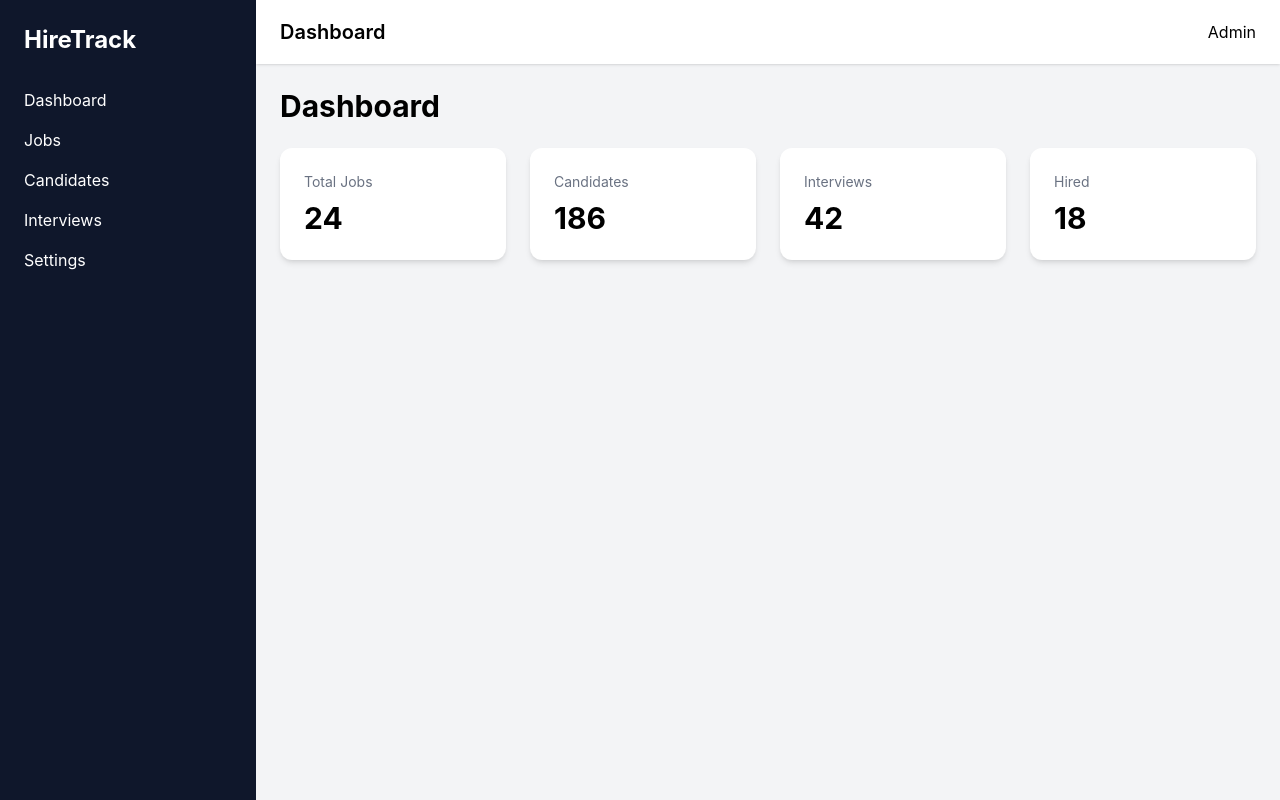
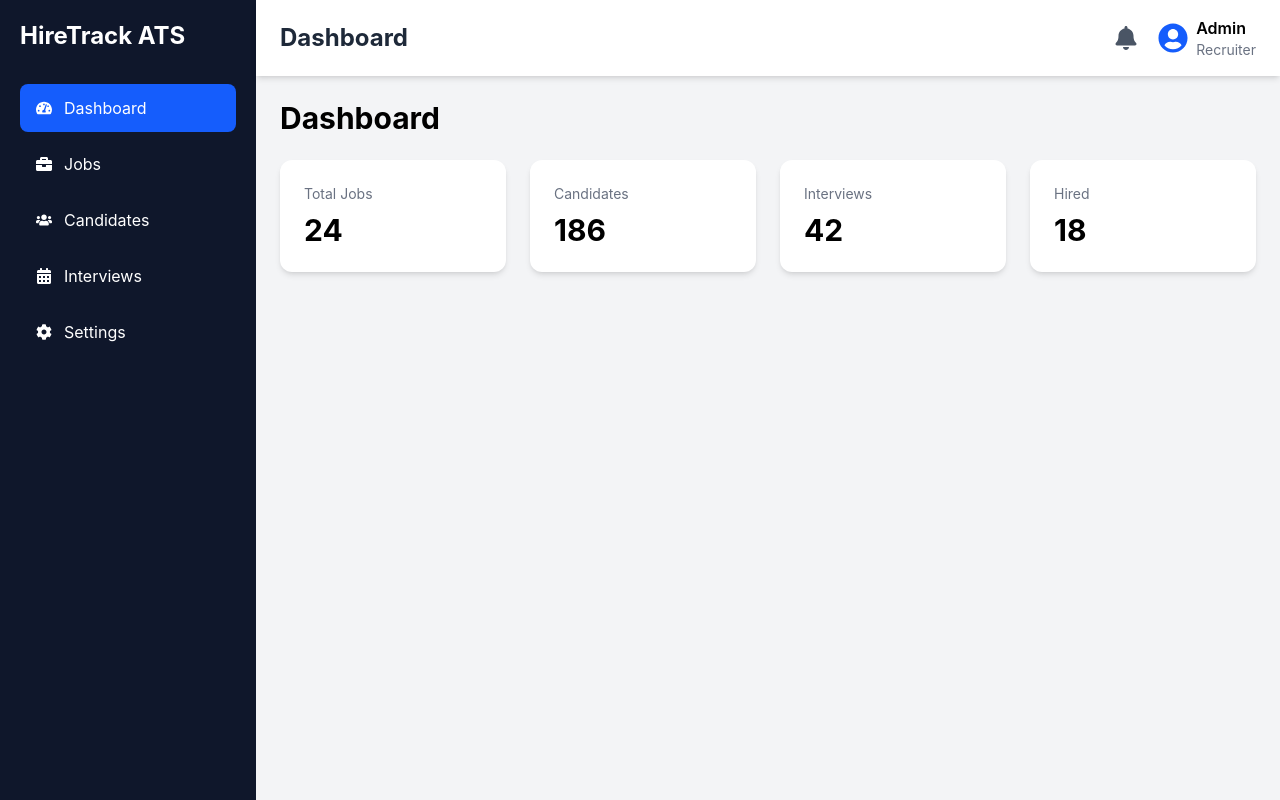
Before and after one commit to Komal0124-byt/HireTrack-ATS, a React app in the folder frontend/: page / in a window 1280 px wide. Built offline with nearby package versions, Linux system fonts and the light colour scheme; the HTML template or start-up script is replaced by a standard one.

Commit message:
Build dashboard layout with sidebar and navbar

```diff
--- a/frontend/src/components/layout/Navbar.jsx
+++ b/frontend/src/components/layout/Navbar.jsx
@@ -1,12 +1,31 @@
+import { FaBell, FaUserCircle } from "react-icons/fa";
+
 function Navbar() {
   return (
-    <header className="h-16 bg-white shadow flex items-center justify-between px-6">
-      <h2 className="text-xl font-semibold">
-        Dashboard
-      </h2>
+    <header className="bg-white shadow-md px-6 py-4 flex items-center justify-between">
+      {/* Left */}
+      <div>
+        <h2 className="text-2xl font-bold text-gray-800">
+          Dashboard
+        </h2>
+      </div>
 
-      <div>
-        Admin
+      {/* Right */}
+      <div className="flex items-center gap-5">
+        <button className="text-2xl text-gray-600 hover:text-blue-600">
+          <FaBell />
+        </button>
+
+        <div className="flex items-center gap-2 cursor-pointer">
+          <FaUserCircle className="text-3xl text-blue-600" />
+
+          <div>
+            <h3 className="font-semibold">Admin</h3>
+            <p className="text-sm text-gray-500">
+              Recruiter
+            </p>
+          </div>
+        </div>
       </div>
     </header>
   );
--- a/frontend/src/components/layout/Sidebar.jsx
+++ b/frontend/src/components/layout/Sidebar.jsx
@@ -1,17 +1,43 @@
+import { NavLink } from "react-router-dom";
+import {
+  FaTachometerAlt,
+  FaBriefcase,
+  FaUsers,
+  FaCalendarAlt,
+  FaCog,
+} from "react-icons/fa";
+
 function Sidebar() {
+  const menuItems = [
+    { name: "Dashboard", path: "/", icon: <FaTachometerAlt /> },
+    { name: "Jobs", path: "/jobs", icon: <FaBriefcase /> },
+    { name: "Candidates", path: "/candidates", icon: <FaUsers /> },
+    { name: "Interviews", path: "/interviews", icon: <FaCalendarAlt /> },
+    { name: "Settings", path: "/settings", icon: <FaCog /> },
+  ];
+
   return (
-    <aside className="w-64 bg-slate-900 text-white p-6">
-      <h1 className="text-2xl font-bold mb-8">
-        HireTrack
-      </h1>
+    <aside className="w-64 bg-slate-900 text-white min-h-screen p-5">
+      <h1 className="text-2xl font-bold mb-8">HireTrack ATS</h1>
 
-      <ul className="space-y-4">
-        <li>Dashboard</li>
-        <li>Jobs</li>
-        <li>Candidates</li>
-        <li>Interviews</li>
-        <li>Settings</li>
-      </ul>
+      <nav className="space-y-2">
+        {menuItems.map((item) => (
+          <NavLink
+            key={item.name}
+            to={item.path}
+            className={({ isActive }) =>
+              `flex items-center gap-3 px-4 py-3 rounded-lg transition ${
+                isActive
+                  ? "bg-blue-600"
+                  : "hover:bg-slate-800"
+              }`
+            }
+          >
+            {item.icon}
+            <span>{item.name}</span>
+          </NavLink>
+        ))}
+      </nav>
     </aside>
   );
 }
```
